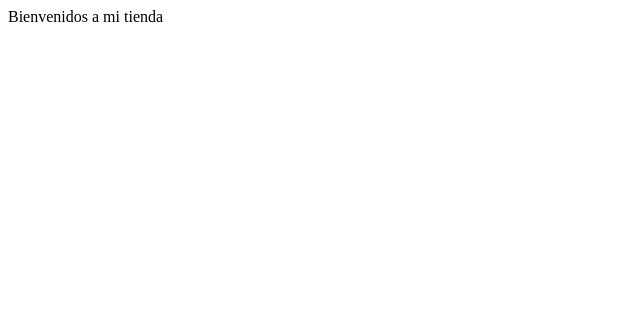
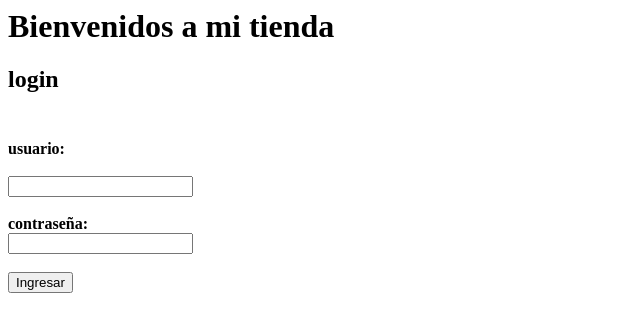
Before and after one commit to davidsotelo9702/myrepo, a plain HTML site: page index.html in a window 1280 px wide. Shown: the whole page, without its empty margins (0-640 px from the left). Drawn offline with Linux system fonts and the light colour scheme.

Commit message:
actualizacion archivo index

```diff
--- a/index.html
+++ b/index.html
@@ -3,6 +3,12 @@
 <title>Mi tienda</title>
 </head>
 <body>
-  Bienvenidos a mi tienda
+  <H1>Bienvenidos a  mi tienda </H1>
+  <H2>login<br><br></H2>
+  <b>usuario:</b><br><br>
+  <input type="text"><br><br>
+  <b>contraseña:</b><br>
+  <input type="password"><br><br>
+<input type="submit" value="Ingresar">
 </body>
 </html>
```
